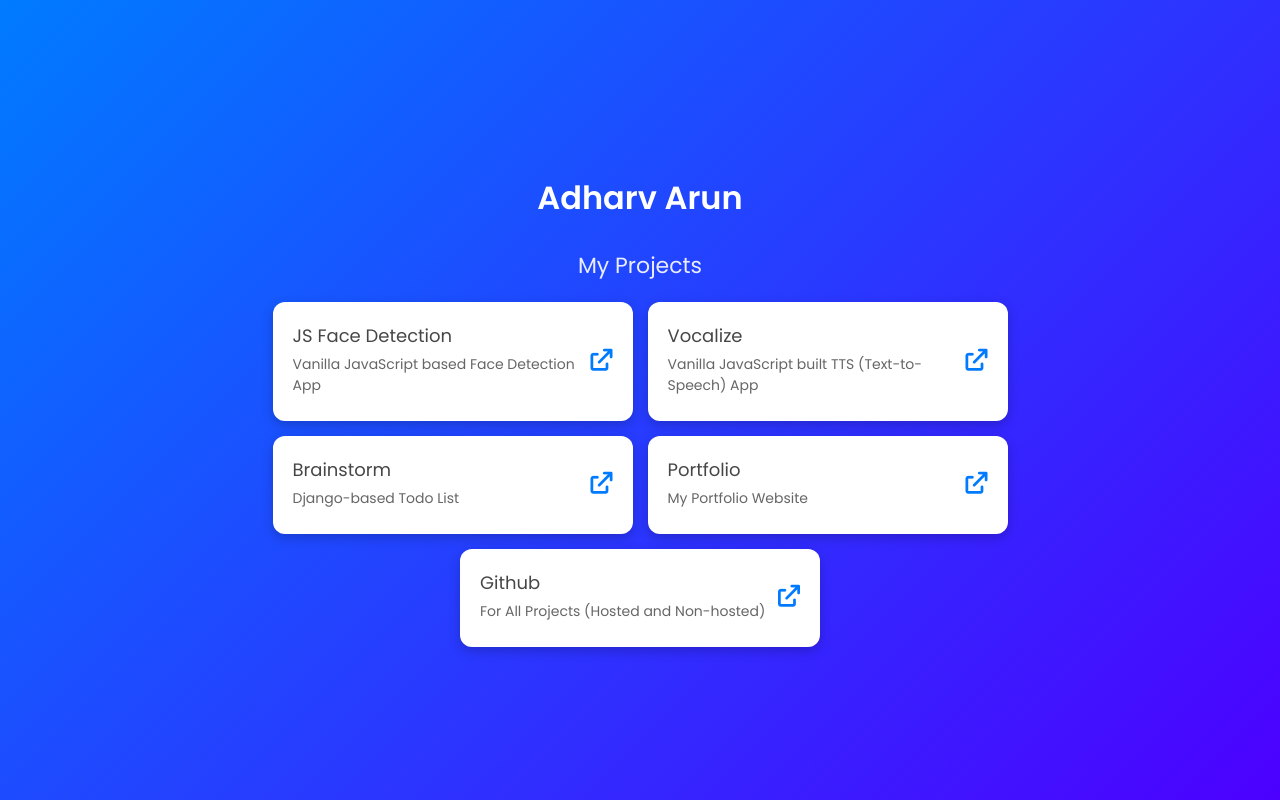
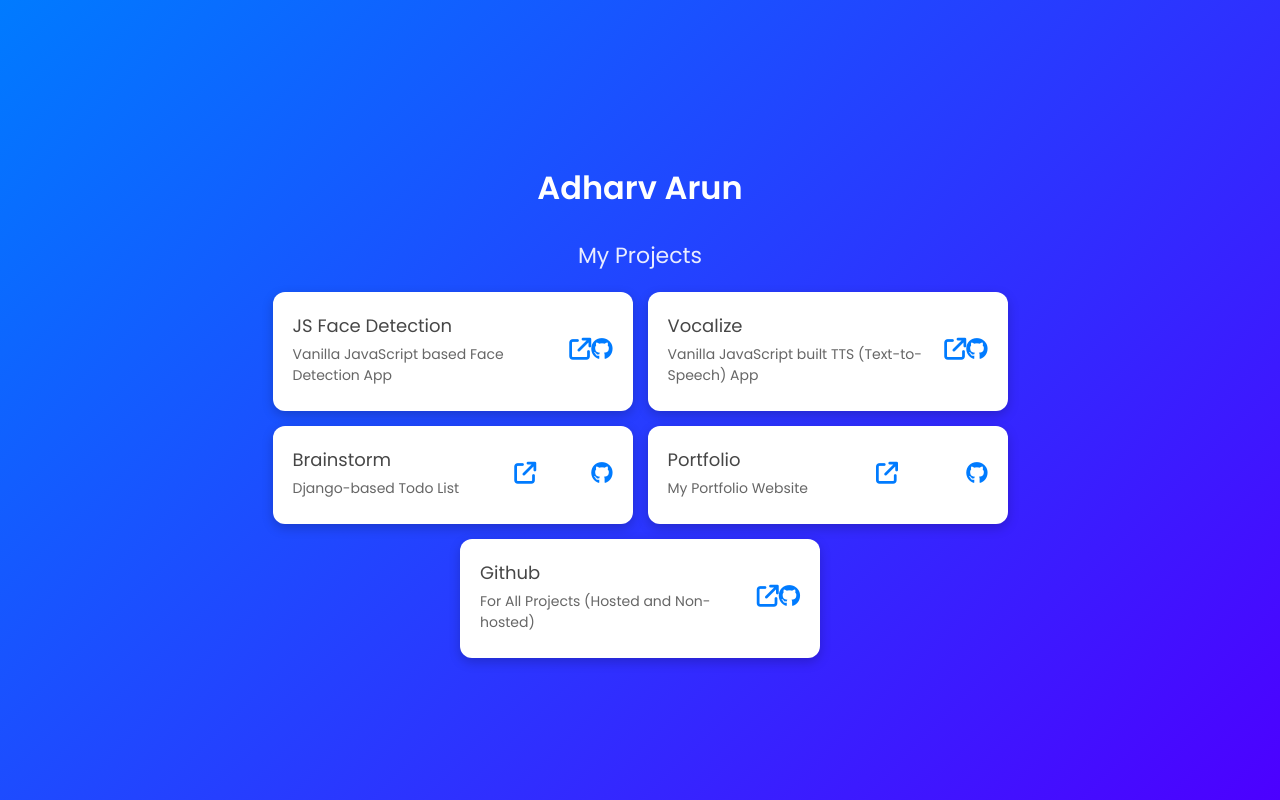
Before and after one commit to adharvarun/adharvarun.github.io, a plain HTML site: page index.html in a window 1280 px wide. Drawn offline with Linux system fonts and the light colour scheme.

Commit message:
Update index.html

```diff
--- a/index.html
+++ b/index.html
@@ -4,7 +4,6 @@
     <meta charset="UTF-8">
     <meta name="viewport" content="width=device-width, initial-scale=1.0">
     <title>My Projects</title>
-    <link rel="stylesheet" href="https://cdnjs.cloudflare.com/ajax/libs/font-awesome/6.0.0-beta3/css/all.min.css">
     <link href="https://fonts.googleapis.com/css2?family=Poppins:wght@300;400;600&display=swap" rel="stylesheet">
     <style>
         body {
@@ -107,6 +106,7 @@
                         <p>${website.description}</p>
                     </div>
                     <a href="${website.url}" target="_blank"><i class="fa-solid fa-arrow-up-right-from-square icon"></i></a>
+                    <a href="${website.github}" target="_blank"><i class="fa-brands fa-github icon"></i></a>
                 `;
 
                 container.appendChild(linkBox);
@@ -114,6 +114,6 @@
         })
         .catch(error => console.error('Error loading JSON:', error));
     </script>
-
+    <script src="https://kit.fontawesome.com/1c42d02712.js" crossorigin="anonymous"></script>
 </body>
 </html>
```
